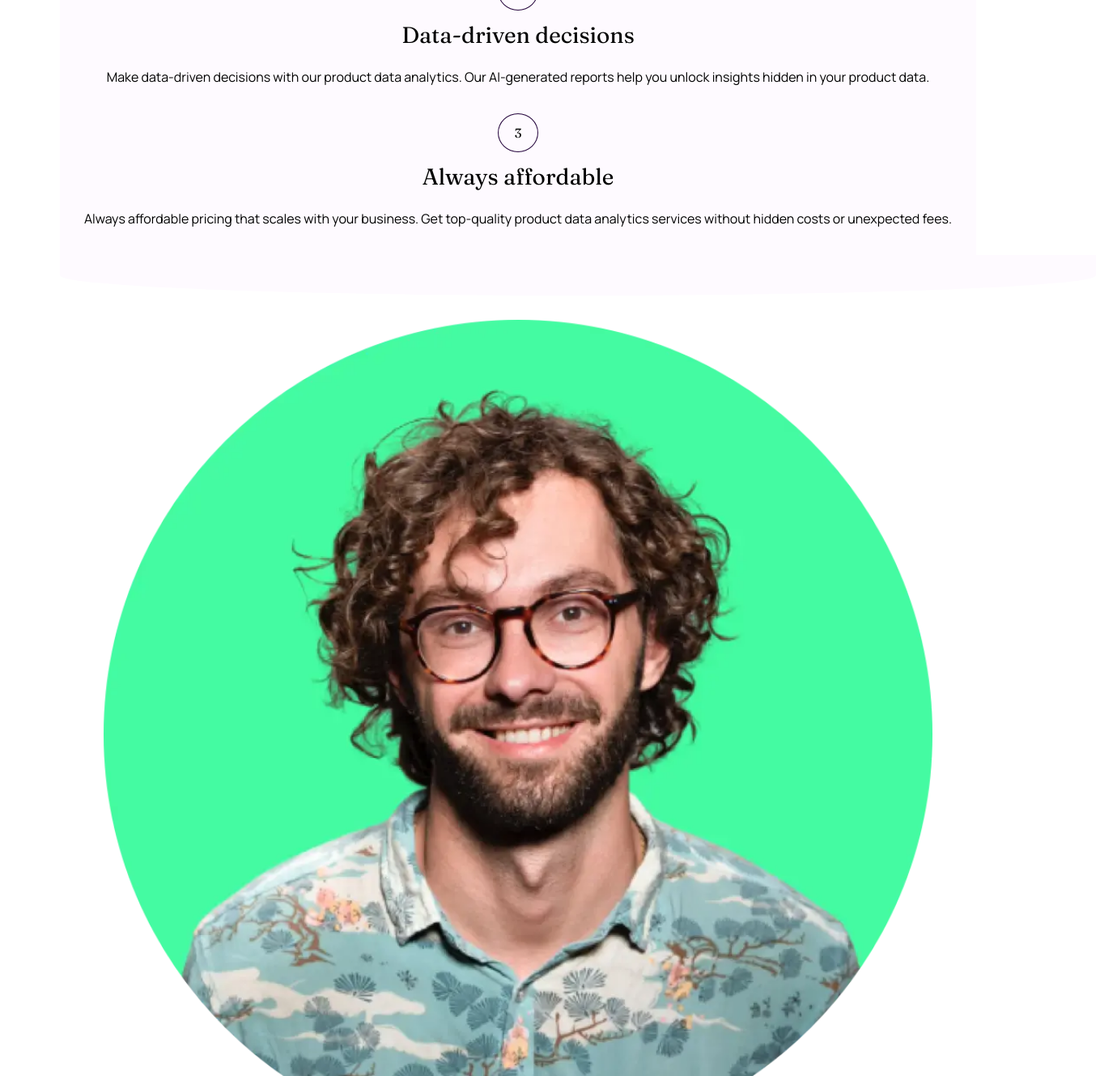
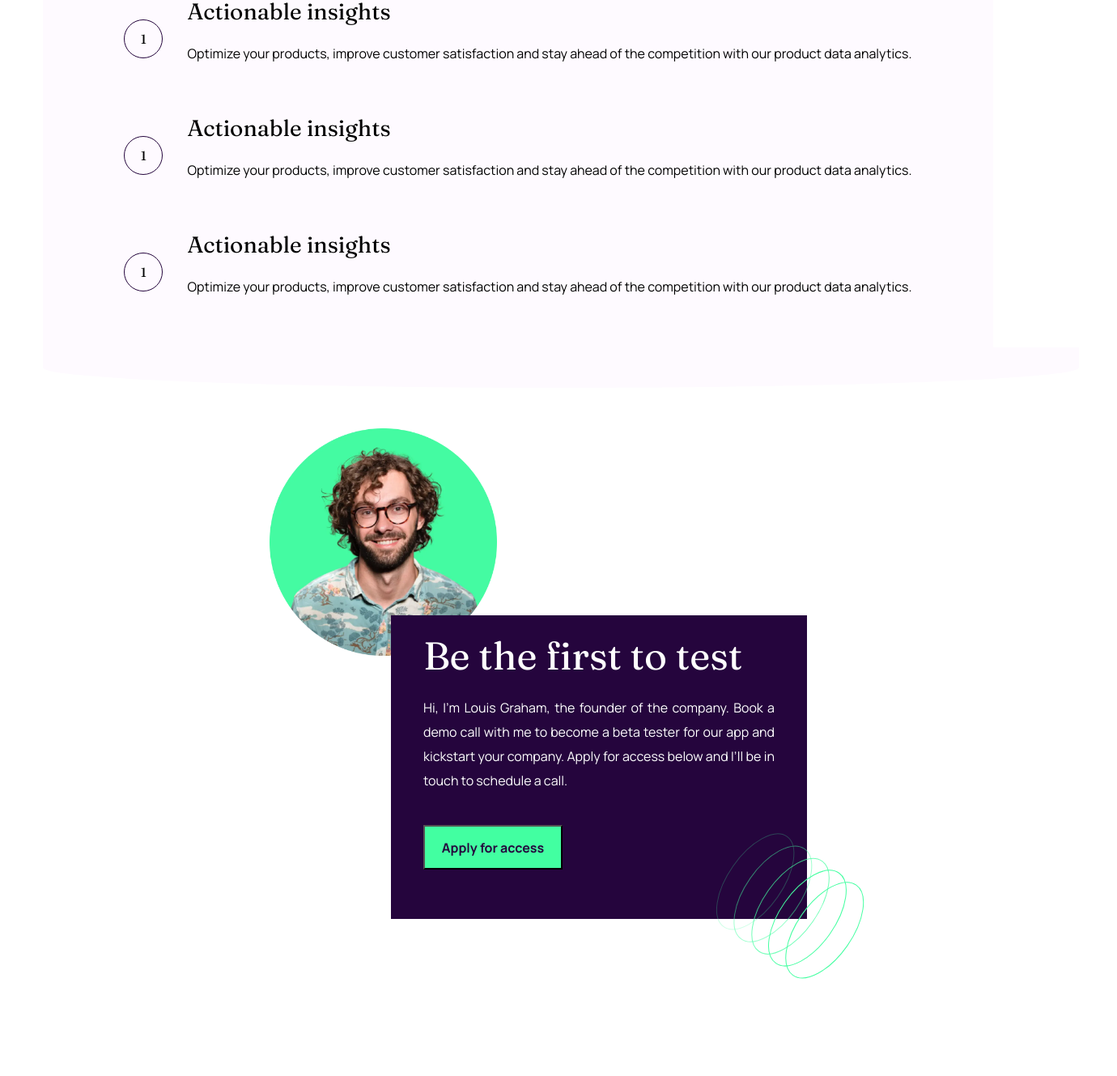
Before and after one commit to HollowZll/fm-6, a plain HTML site: page starter-code/index.html in a window 1280 px wide. Shown: the part 803-2132 px from the top of the page at 81% size, 1380 px wide, since content can reach past the window. Drawn offline with Linux system fonts and the light colour scheme.

Commit message:
media querries

```diff
--- a/starter-code/index.html
+++ b/starter-code/index.html
@@ -8,16 +8,16 @@
   <title>Frontend Mentor | Workit landing page</title>
 </head>
 <body>
-
-
+  <div class="patterns">
+    <img src="./assets/images/bg-pattern-1.svg" alt="" class="bgPattern">
+    <img src="./assets/images/bg-pattern-2.svg" alt="" class="bgPattern2">
+  </div>
   <header id="topPart">
-
   <div id="realHeader">
     <img src="./assets/images/logo-light.svg" alt="">
     <button id="apply">Apply for access</button>
 
   </div>
-
   <h1>Data <span class="asButton">tailored</span> to your needs</h1>
 
   <div class="flexCenter">
@@ -29,37 +29,39 @@
 
   </div>
   </header>
-
-
-
-
   <main id="main">
-
  <!--Descriptions-->
   <div class="desc">
   <div class="numbers">
     <div class="number">1</div>
   </div>
+  <div class="tabletText">
   <h5>Actionable insights</h5>
   <p class="descP">Optimize your products, improve customer satisfaction and stay ahead of the competition
     with our product data analytics.</p>
   </div>
+  </div>
+
   <div class="desc">
     <div class="numbers">
-      <div class="number">2</div>
+      <div class="number">1</div>
     </div>
-    <h5>  Data-driven decisions
-    </h5>
-    <p class="descP">Make data-driven decisions with our product data analytics. Our AI-generated reports help
-      you unlock insights hidden in your product data.</p>
+    <div class="tabletText">
+    <h5>Actionable insights</h5>
+    <p class="descP">Optimize your products, improve customer satisfaction and stay ahead of the competition
+      with our product data analytics.</p>
     </div>
+    </div>
+
     <div class="desc">
       <div class="numbers">
-        <div class="number">3</div>
+        <div class="number">1</div>
       </div>
-      <h5>  Always affordable</h5>
-      <p class="descP">Always affordable pricing that scales with your business. Get top-quality product data
-        analytics services without hidden costs or unexpected fees.</p>
+      <div class="tabletText">
+      <h5>Actionable insights</h5>
+      <p class="descP">Optimize your products, improve customer satisfaction and stay ahead of the competition
+        with our product data analytics.</p>
+      </div>
       </div>
 
       <div class="beigeCircle">
@@ -69,6 +71,7 @@
   <footer>
    <img src="./assets/images/image-founder.webp" alt="Photograph of the founder." class="founder">
    <div id="purple">
+    <img src="./assets/images/bg-pattern-3.svg" alt="" id="pattern3">
      <h5 class="headerPurple">
       Be the first to test
      </h5>
@@ -77,20 +80,25 @@
       beta tester for our app and kickstart your company. Apply for access below and I’ll be
       in touch to schedule a call.
      </p>
-    <button>Apply for access</button>
+     <div class="flexButtom">
+    <button class="greenButton purpleButton">Apply for access</button>
+    </div>
    </div>
 
-  <img src="./assets/images/logo-dark.svg" alt="workit dark logo">
+
+
+
+  </footer>
+
+  <img src="./assets/images/logo-dark.svg" alt="workit dark logo" id="darkLogo">
 
   <div class="social-media">
-    <img src="./assets/images/icon-facebook.svg" alt="fb">
-    <img src="./assets/images/icon-twitter.svg" alt="x">
-    <img src="./assets/images/icon-instagram.svg" alt="ig">
+    <img src="./assets/images/icon-facebook.svg" alt="fb" class="icon">
+    <img src="./assets/images/icon-twitter.svg" alt="x" class="icon">
+    <img src="./assets/images/icon-instagram.svg" alt="ig" class="icon">
 
 
   </div>
 
-  </footer>
-
 </body>
 </html>
--- a/starter-code/styles.css
+++ b/starter-code/styles.css
@@ -3,6 +3,10 @@
 * {
   margin: 0px;
   padding: 0px;
+}
+
+#pattern3 {
+  display: none;
 }
 
 body {
@@ -11,6 +15,14 @@ body {
   display: flex;
   align-items: center;
   flex-direction: column;
+}
+
+.bgPattern {
+  display: none;
+}
+
+.patterns {
+  display: none;
 }
 
 #topPart {
@@ -53,8 +65,8 @@ body {
 h1 {
   color: white;
   text-align: center;
-  font-size: 50px;
-  padding: 30px;
+  font-size: 45px;
+  padding: 20px;
   padding-top: 40px;
   padding-bottom: 50px;
   font-family: "Fraunces", serif;
@@ -129,7 +141,7 @@ footer {
 }
 
 .founder {
-  margin-top: 30px;
+  margin-top: 50px;
   width: 80%;
   top: 50px;
   position: relative;
@@ -157,4 +169,197 @@ footer {
   position: absolute;
   margin-bottom: 10px;
 }
+
+/*purple box*/
+
+.headerPurple {
+  font-family: "Fraunces", serif;
+  font-size: 28px;
+  font-weight: 100;
+  margin-top: 20px;
+  text-align: center;
+}
+
+.paraPurple {
+  font-size: 16px;
+  font-family: "Manrope", sans-serif;
+  font-weight: lighter;
+  line-height: 30px;
+  color: white;
+  text-align: center;
+  margin: 20px;
+  padding: 20px;
+}
+
+.purpleButton {
+  width: 172px;
+  height: 55px;
+}
+
+/*footel logos*/
+
+#darkLogo {
+  width: 96px;
+  height: 24px;
+  margin-bottom: 40px;
+  margin-top: 30px;
+}
+
+.icon {
+  padding: 10px;
+}
+
+.flexButtom {
+  display: flex;
+  justify-content: center;
+  align-items: center;
+}
+
+
+
+
+/* tables mediaquerry */
+
+@media only screen and (min-width: 768px) {
+
+  .pupleCircle {
+    margin-top: 120px;
+    height: 80px;
+    width: 100%;
+  }
+  .cellphone {
+    width: 514px;
+    height: 296px;
+    margin-top: 130px;
+  }
+
+  .bgPattern {
+    position: absolute;
+    left: -220px;
+    top: 100px;
+    display: inline-block;
+  }
+
+  .bgPattern2 {
+    position: absolute;
+    right: -100px;
+    top: 310px;
+  }
+  .patterns {
+    display: inline;
+  }
+
+  h1 {
+    font-size: 60px;
+    margin-left: 100px;
+    margin-right: 100px;
+  }
+
+  #topPart {
+    height: 520px;
+    width: 100%;
+  }
+  .greenButton {
+    width: 133px;
+    height: 55px;
+  }
+
+  /*descriptions tablet*/
+
+  main {
+    z-index: -2;
+    padding-top: 250px;
+  }
+
+  .desc {
+    display: flex;
+    flex-direction: row;
+    justify-content: space-evenly;
+    margin-top: 10px;
+    padding-top: 0px;
+    margin-left: 100px;
+    margin-right: 100px;
+  }
+
+  .tabletText {
+    text-align: left;
+    padding-left: 30px;
+    padding-bottom: 30px;
+
+  }
+
+  .numbers {
+    width: 46px;
+    height: 46px;
+  }
+
+  #topPart {
+    margin-bottom: 0px;
+  }
+
+  /* founder and purple box */
+
+  #purple {
+    width: 514px;
+    height: 375px;
+    position: relative;
+    left: 100px;
+  }
+
+  footer {
+    flex-direction: column;
+    align-items: baseline;
+  }
+
+  .founder {
+    width: 281px;
+    height: 281px;
+    right: 50px;
+
+  }
+
+  .headerPurple {
+    font-size: 48px;
+    font-weight: lighter;
+    font-family: 'Fraunces', serif;
+    text-align: left;
+    padding-left: 40px;
+    margin-bottom: 0px;
+  }
+
+
+  .paraPurple {
+    font-size: 16px;
+    text-align: justify;
+    margin-top: 0px;
+  }
+
+  .flexButtom {
+     display: flex;
+     align-items: flex-start;
+     justify-content: flex-start;
+     padding-left: 40px;
+  }
+
+  #darkLogo {
+    margin-top: 150px;
+  }
+
+  #pattern3 {
+    position: absolute;
+    right: -90px;
+    bottom: -90px;
+    display: inline;
+  }
+
+  .purpleButton {
+    width: 172px;
+    height: 55px;
+  }
+}
+
+@media only screen and (min-width: 1440px) {
+
+}
+
 /*# sourceMappingURL=styles.css.map */
```
